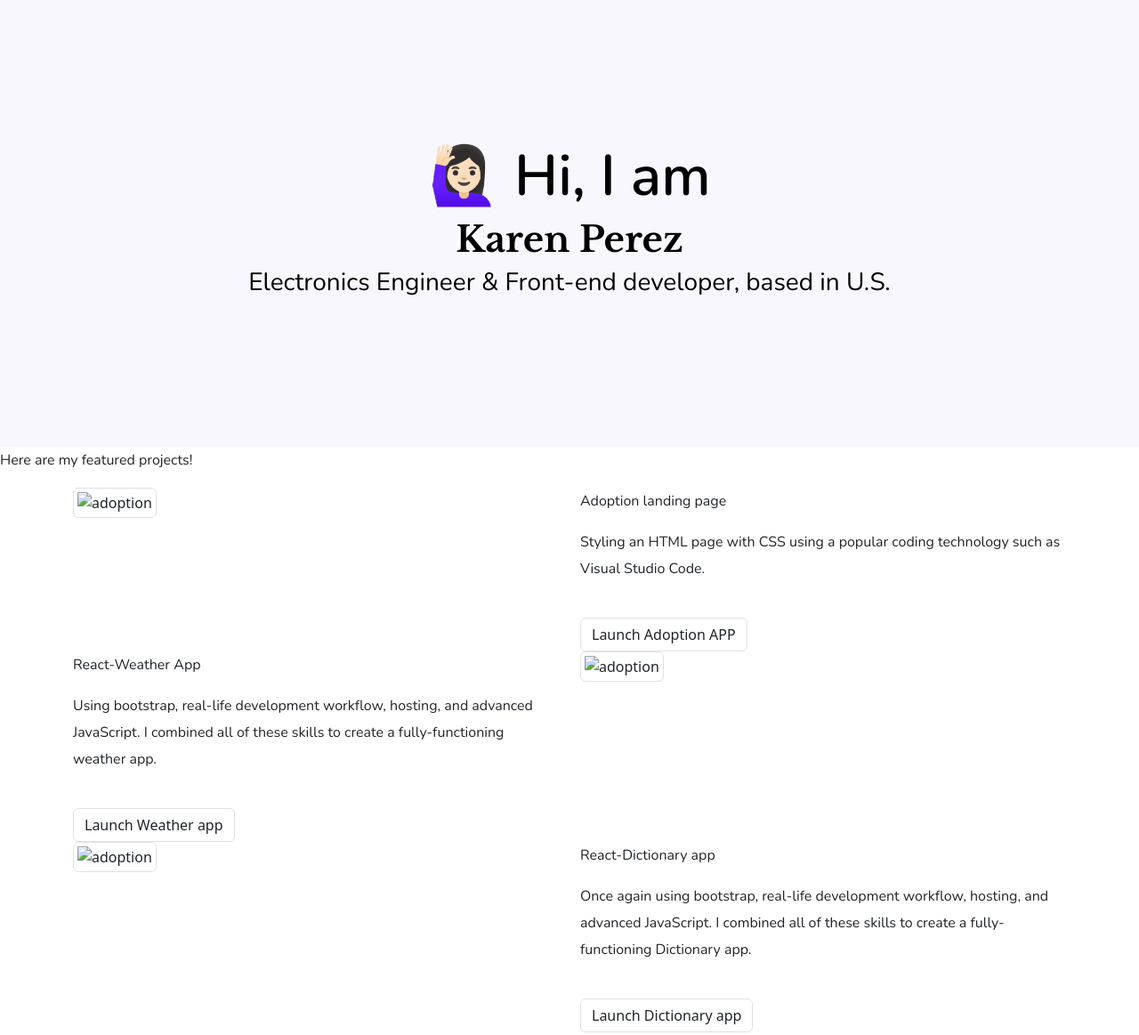
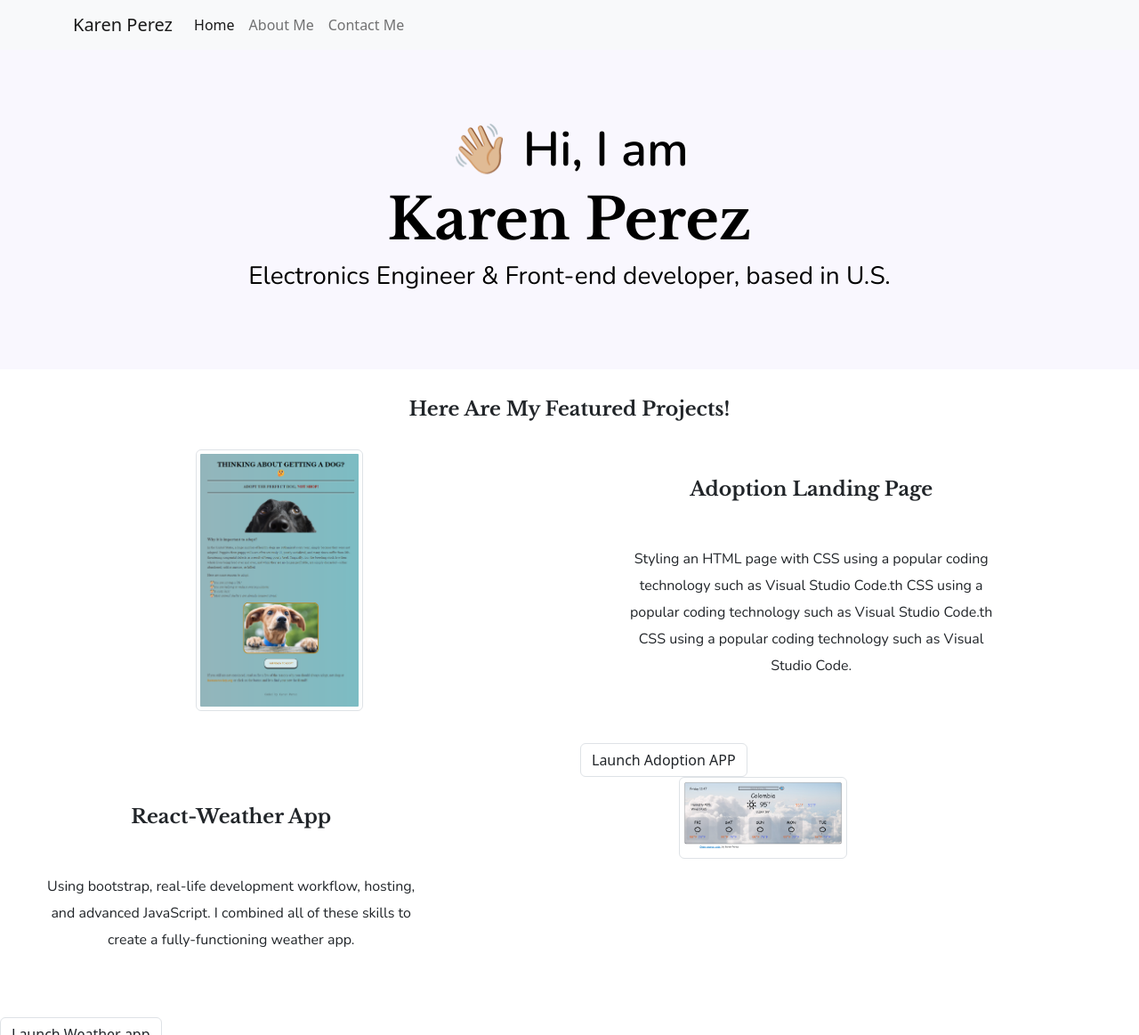
Before and after one commit to KarenJPerez1280/portfolio-Perez2, a plain HTML site: page index.html in a window 1280 px wide. Shown: the top 1163 px of the page at 89% size. Drawn offline with nearby package versions, Linux system fonts and the light colour scheme.

Commit message:
homepage design

```diff
--- a/index.html
+++ b/index.html
@@ -29,11 +29,33 @@
 </head>
 
 <body>
+    <nav class="navbar navbar-expand-lg navbar-light bg-light sticky-top">
+        <div class="container">
+            <a class="navbar-brand" href="#">Karen Perez</a>
+            <button class="navbar-toggler" type="button" data-bs-toggle="collapse" data-bs-target="#navbarNav"
+                aria-controls="navbarNav" aria-expanded="false" aria-label="Toggle navigation">
+                <span class="navbar-toggler-icon"></span>
+            </button>
+            <div class="collapse navbar-collapse" id="navbarNav">
+                <ul class="navbar-nav">
+                    <li class="nav-item">
+                        <a class="nav-link active" aria-current="page" href="index.html">Home</a>
+                    </li>
+                    <li class="nav-item">
+                        <a class="nav-link" href="about.html">About Me</a>
+                    </li>
+                    <li class="nav-item">
+                        <a class="nav-link" href="contact.html">Contact Me</a>
+                    </li>
 
+                </ul>
+            </div>
+    </nav>
 
     <div class=" hero">
+
         <h2>
-            🙋🏻‍♀️ Hi, I am
+            👋🏼 Hi, I am
         </h2>
         <h1 class="fw-bold">Karen Perez</h1>
         <h3>Electronics Engineer & Front-end developer, based in U.S.</h3>
@@ -42,17 +64,19 @@
     <p class="parragraph">
         Here are my featured projects!
     </p>
-    <div class="container">
-        <div class="row projects-display">
+    <div class="projects">
+        <div class="row ">
             <div class="col-6 d-none d-lg-block">
-                <img class="img-thumbnail img-fluid adoption-image" src="images/adoption.png" alt="adoption">
+                <img class="img-thumbnail img-fluid image" src="images/adoption.png" alt="adoption">
             </div>
-            <div class="col-sm-6">
+            <div class="col-sm-5">
                 <p class="parragraph">
                     Adoption landing page
                 </p>
-                <p>
-                    Styling an HTML page with CSS using a popular coding technology such as Visual Studio Code.
+                <p class="m-5">
+                    Styling an HTML page with CSS using a popular coding technology such as Visual Studio Code.th CSS
+                    using a popular coding technology such as Visual Studio Code.th CSS using a popular coding
+                    technology such as Visual Studio Code.
                 </p>
 
                 </br>
@@ -61,34 +85,36 @@
                     Adoption APP</a>
             </div>
         </div>
-        <div class="row projects-display  ">
-            <div class="col-sm-6 ">
+        <div class="row">
+            <div class="col-sm-5 ">
                 <p class="parragraph">
                     React-Weather App
                 </p>
-                <p>
+                <p class="m-5">
                     Using bootstrap, real-life development workflow, hosting, and advanced JavaScript. I combined all of
                     these skills to create a fully-functioning weather app.
-                </p> </br>
+                </p>
+                </br>
                 <a href="https://master--reliable-malabi-e4012b.netlify.app/" class="btn border button">Launch Weather
                     app</a>
             </div>
-            <div class="col-sm-6">
-                <img class="img-thumbnail img-fluid weather-image" src="images/weather.png" alt="adoption">
+            <div class="col-sm-6 d-none d-lg-block">
+                <img class="img-thumbnail img-fluid image" src="images/weather.png" alt="adoption">
 
 
             </div>
         </div>
-        <div class="row projects-display  ">
-            <div class="col-sm-6 ">
-                <img class="img-thumbnail img-fluid adoption-image" src="images/dictionary.png" alt="adoption">
+
+        <div class="row  ">
+            <div class="col-sm-6 d-none d-lg-block ">
+                <img class="img-thumbnail img-fluid max-width:70%; image" src="images/dictionary.png" alt="adoption">
             </div>
-            <div class="col-sm-6 ">
+            <div class="col-sm-5 ">
 
                 <p class="parragraph">
                     React-Dictionary app
                 </p>
-                <p>
+                <p class="m-5">
                     Once again using bootstrap, real-life development workflow, hosting, and advanced JavaScript. I
                     combined
                     all of
@@ -100,8 +126,9 @@
 
             </div>
         </div>
+    </div>
 
-        <i class="fa-brands fa-instagram"></i>
+    <i class="fa-brands fa-instagram"></i>
 
 
     </div>
--- a/styles.css
+++ b/styles.css
@@ -2,16 +2,18 @@
     text-align: center;
     background-color: #F9F7FE;
     color: #000000;
-    padding: 160px 20px;
+    padding: 80px 20px;
 }
 
+
+
 h1 {
-
+    font-size: 64px;
     font-family: 'Libre Baskerville', serif;
 }
 
 h2 {
-    font-size: 64px;
+    font-size: 54px;
     font-family: 'Nunito', sans-serif;
     font-weight: 700;
 }
@@ -25,5 +27,30 @@ p {
     font-size: 16px;
     font-family: 'Nunito', sans-serif;
     line-height: 30px;
+    text-align: center;
+
 
 }
+
+.parragraph {
+    margin: 30px 0px 30px 0px;
+    font-family: 'Libre Baskerville', serif;
+    font-size: 22px;
+    text-align: center;
+    text-transform: capitalize;
+}
+
+
+
+.weather-image {
+    width: 90%;
+    margin-top: 30px;
+    margin-bottom: 30px;
+}
+
+.image {
+    display: block;
+    margin: 0 auto;
+    width: 30%;
+
+}
```
Also changed, not shown: about.html (added, +86 -0 lines), images/adoption.png (added), images/dictionary.png (added), images/weather.png (added).
